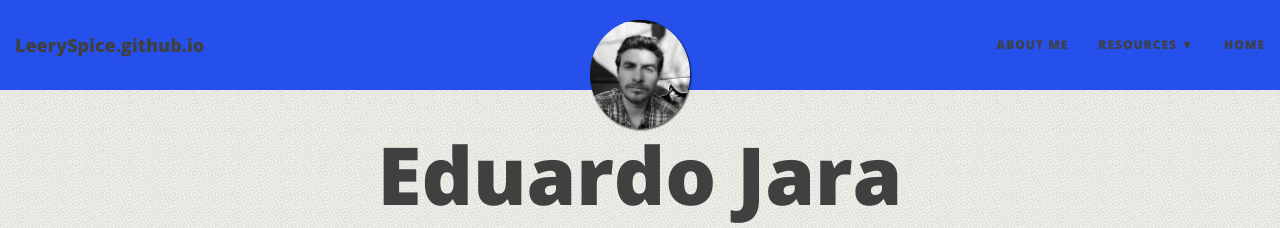
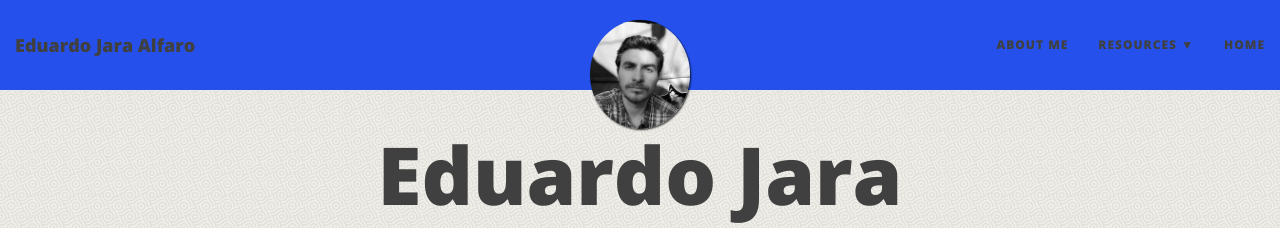
Before and after one commit to LeerySpice/LeerySpice.github.io, a Jekyll site: the page built from index.html, in a window 1280 px wide. Shown: the top 228 px of the page. Built offline with Jekyll 4.4.1, drawn with Linux system fonts in a browser that asks for light colours; nearby versions of some CDN libraries; the list of posts is cut into pages by our own code; some of the changed lines change nothing that is shown.

Commit message:
Update _config.yml

```diff
--- a/_config.yml
+++ b/_config.yml
@@ -1,7 +1,7 @@
 # --- General options --- #
 
 # Name of website
-# title: Eduardo Jara Alfaro
+title: Eduardo Jara Alfaro
 
 # Short description of your site
 description: LeerySpice's website
```
